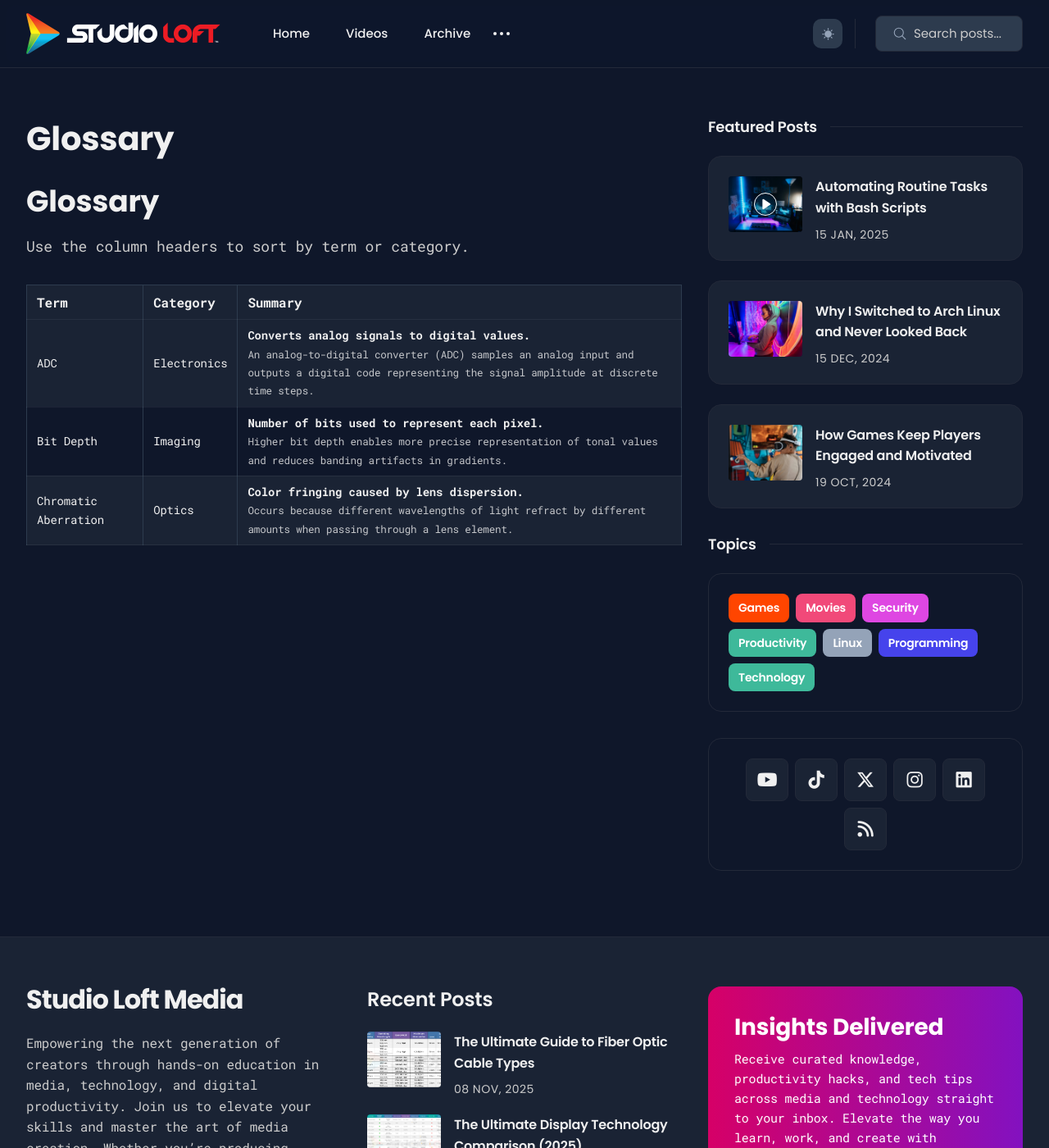
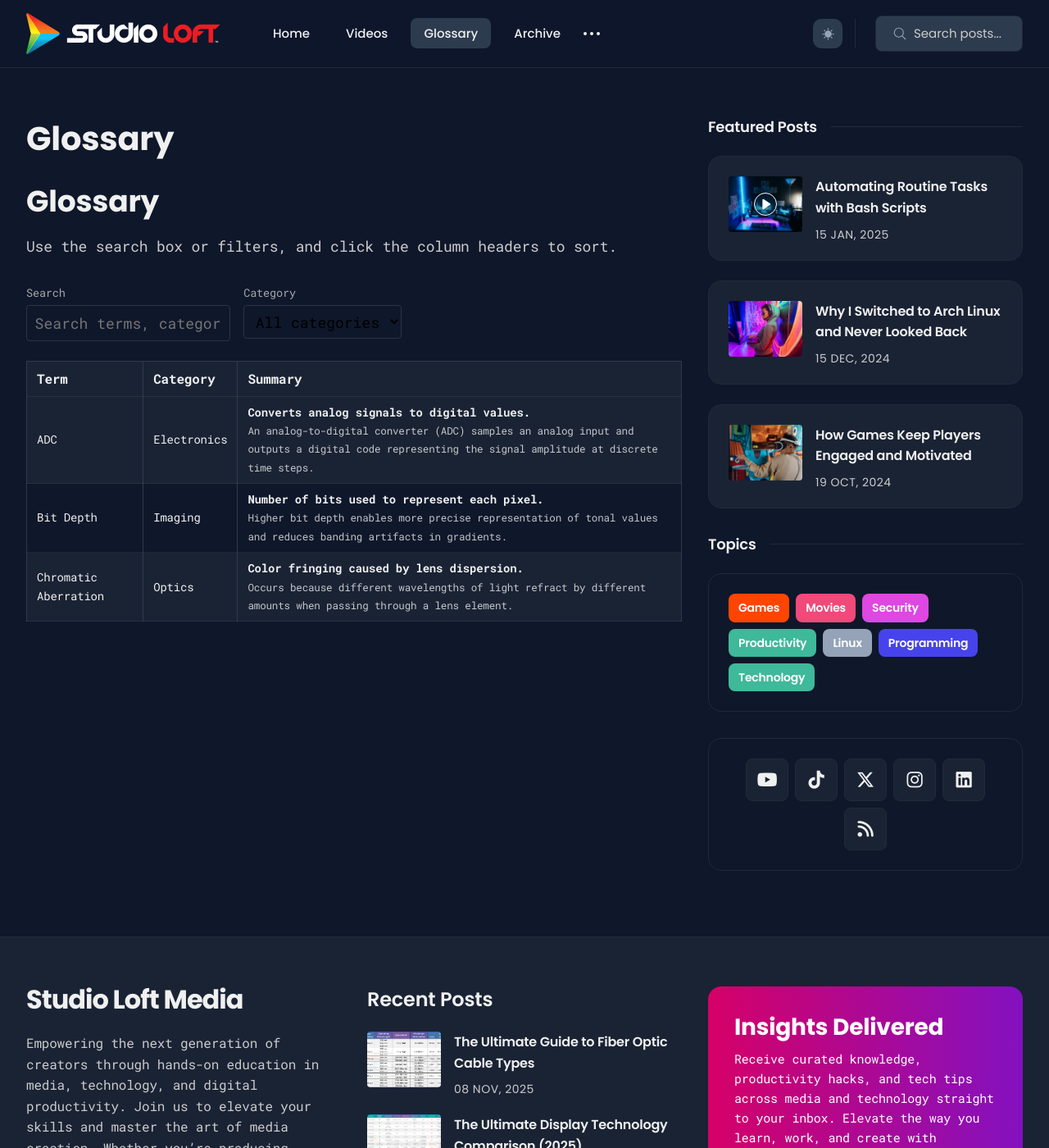
Before and after one commit to studioloft/studioloft.github.io, a Jekyll site: the page built from _pages/glossary.md, in a window 1280 px wide and 1400 px high. Shown: the whole window at 82% size. Built offline with Jekyll 4.4.1, drawn with Linux system fonts in a browser that asks for light colours.

Commit message:
glossary update

```diff
--- a/_data/settings.yml
+++ b/_data/settings.yml
@@ -27,6 +27,8 @@ menu_settings:
       url: '/'
     - title: 'Videos'
       url: '/videos/'
+    - title: 'Glossary'
+      url: '/glossary/'
     - title: 'Archive'
       url: '/archive/'
     - title: 'Pages'
--- a/_pages/glossary.md
+++ b/_pages/glossary.md
@@ -6,7 +6,32 @@ layout: page
 
 # Glossary
 
-Use the column headers to sort by term or category.
+Use the search box or filters, and click the column headers to sort.
+
+<div class="glossary-controls">
+  <div class="glossary-control">
+    <label for="glossary-search">Search</label>
+    <input
+      type="text"
+      id="glossary-search"
+      class="glossary-search-input"
+      placeholder="Search terms, categories, descriptions..."
+    >
+  </div>
+
+  <div class="glossary-control">
+    <label for="glossary-category">Category</label>
+    <select id="glossary-category" class="glossary-category-select">
+      <option value="">All categories</option>
+      {% assign categories = site.data.glossary | map: "category" | uniq | sort %}
+      {% for cat in categories %}
+        {% if cat %}
+          <option value="{{ cat }}">{{ cat }}</option>
+        {% endif %}
+      {% endfor %}
+    </select>
+  </div>
+</div>
 
 <table id="glossary-table" class="glossary-table">
   <thead>
@@ -20,9 +45,9 @@ Use the column headers to sort by term or category.
   {% assign items = site.data.glossary | sort: "term" %}
   {% for item in items %}
     <tr>
-      <td>{{ item.term }}</td>
-      <td>{{ item.category }}</td>
-      <td>
+      <td class="glossary-term">{{ item.term }}</td>
+      <td class="glossary-category">{{ item.category }}</td>
+      <td class="glossary-summary">
         <strong>{{ item.summary }}</strong>
         {% if item.details %}
           <br>
--- a/css/_4-layouts/page.scss
+++ b/css/_4-layouts/page.scss
@@ -580,6 +580,34 @@
 
 
 /* Glossary */
+.glossary-controls {
+  display: flex;
+  flex-wrap: wrap;
+  gap: 1rem;
+  margin-top: 1rem;
+  margin-bottom: 1rem;
+}
+
+.glossary-control {
+  display: flex;
+  flex-direction: column;
+  gap: 0.25rem;
+}
+
+.glossary-control label {
+  font-size: 0.85rem;
+  opacity: 0.8;
+}
+
+.glossary-search-input,
+.glossary-category-select {
+  padding: 0.4rem 0.6rem;
+  border-radius: 0.25rem;
+  border: 1px solid rgba(255, 255, 255, 0.12); // adjust for light mode
+  background: transparent;
+  font: inherit;
+}
+
 .glossary-table {
   width: 100%;
   border-collapse: collapse;
@@ -589,7 +617,7 @@
 .glossary-table th,
 .glossary-table td {
   padding: 0.5rem 0.75rem;
-  border-bottom: 1px solid rgba(255, 255, 255, 0.06); // adjust for dark/light themes
+  border-bottom: 1px solid rgba(255, 255, 255, 0.06); // adjust per theme
 }
 
 .glossary-table th {
--- a/js/glossary.js
+++ b/js/glossary.js
@@ -4,41 +4,76 @@ document.addEventListener("DOMContentLoaded", function () {
 
   const headers = table.querySelectorAll("th[data-sort-key]");
   const tbody = table.querySelector("tbody");
+  const rows = Array.from(tbody.querySelectorAll("tr"));
+
+  const searchInput = document.querySelector("#glossary-search");
+  const categorySelect = document.querySelector("#glossary-category");
 
   function getCellValue(row, index) {
     return row.children[index].textContent.trim().toLowerCase();
   }
 
   function sortRows(index, asc) {
-    const rows = Array.from(tbody.querySelectorAll("tr"));
+    const visibleRows = rows.slice().filter(row => row.style.display !== "none");
 
-    rows.sort((a, b) => {
+    visibleRows.sort((a, b) => {
       const v1 = getCellValue(a, index);
       const v2 = getCellValue(b, index);
 
-      // Simple locale-aware comparison; numeric-friendly
       return v1.localeCompare(v2, undefined, { numeric: true }) * (asc ? 1 : -1);
     });
 
-    // Re-attach rows in new order
-    rows.forEach(row => tbody.appendChild(row));
+    visibleRows.forEach(row => tbody.appendChild(row));
   }
 
+  function applyFilters() {
+    const query = (searchInput?.value || "").trim().toLowerCase();
+    const selectedCategory = (categorySelect?.value || "").trim().toLowerCase();
+
+    rows.forEach(row => {
+      const term = row.querySelector(".glossary-term")?.textContent.toLowerCase() || "";
+      const category = row.querySelector(".glossary-category")?.textContent.toLowerCase() || "";
+      const summary = row.querySelector(".glossary-summary")?.textContent.toLowerCase() || "";
+
+      const matchesSearch =
+        !query ||
+        term.includes(query) ||
+        category.includes(query) ||
+        summary.includes(query);
+
+      const matchesCategory =
+        !selectedCategory || category === selectedCategory;
+
+      row.style.display = matchesSearch && matchesCategory ? "" : "none";
+    });
+  }
+
+  // Sorting handlers
   headers.forEach((header, index) => {
     let ascending = true;
 
     header.addEventListener("click", () => {
-      // Toggle direction
       ascending = !ascending;
 
-      // Clear previous state classes
       headers.forEach(h => {
         h.classList.remove("sorted-asc", "sorted-desc");
       });
 
-      // Apply new sort + class
       sortRows(index, ascending);
       header.classList.add(ascending ? "sorted-asc" : "sorted-desc");
     });
   });
+
+  // Filter + search handlers
+  if (searchInput) {
+    searchInput.addEventListener("input", () => {
+      applyFilters();
+    });
+  }
+
+  if (categorySelect) {
+    categorySelect.addEventListener("change", () => {
+      applyFilters();
+    });
+  }
 });
```
